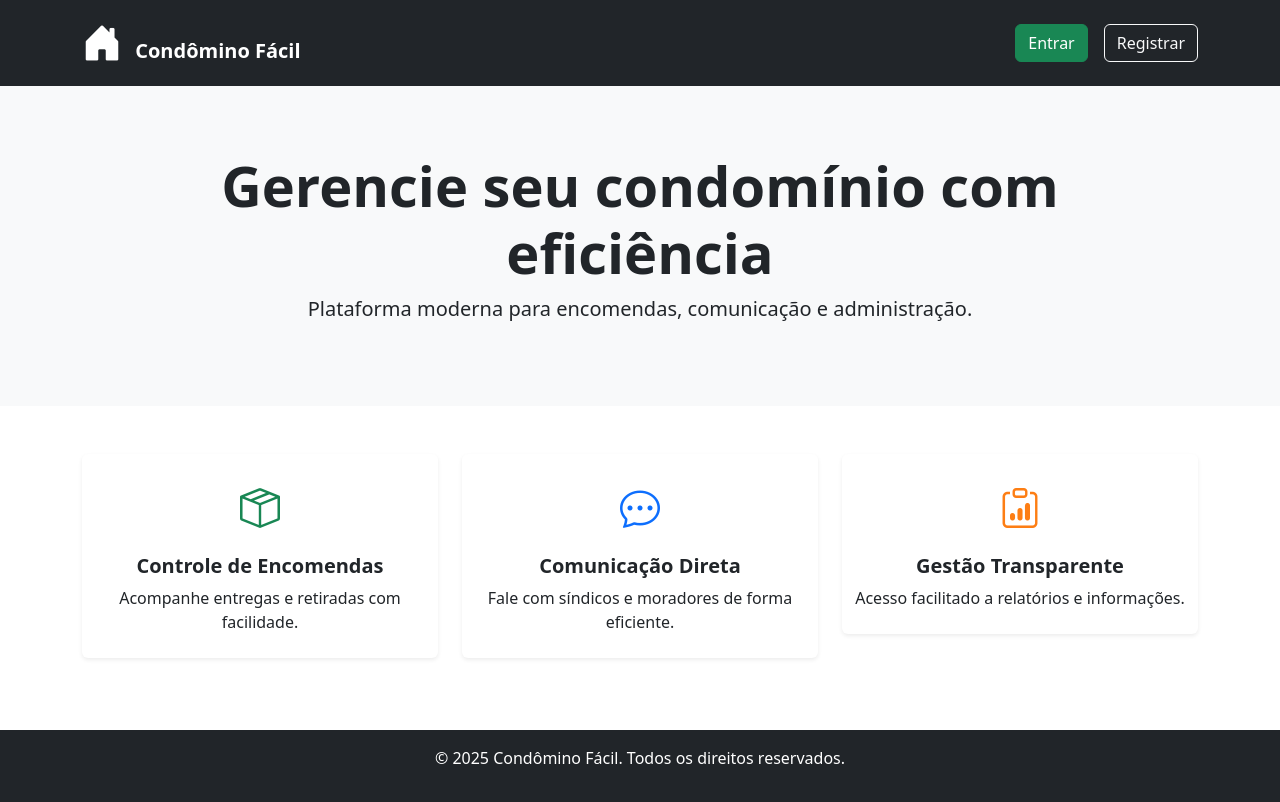
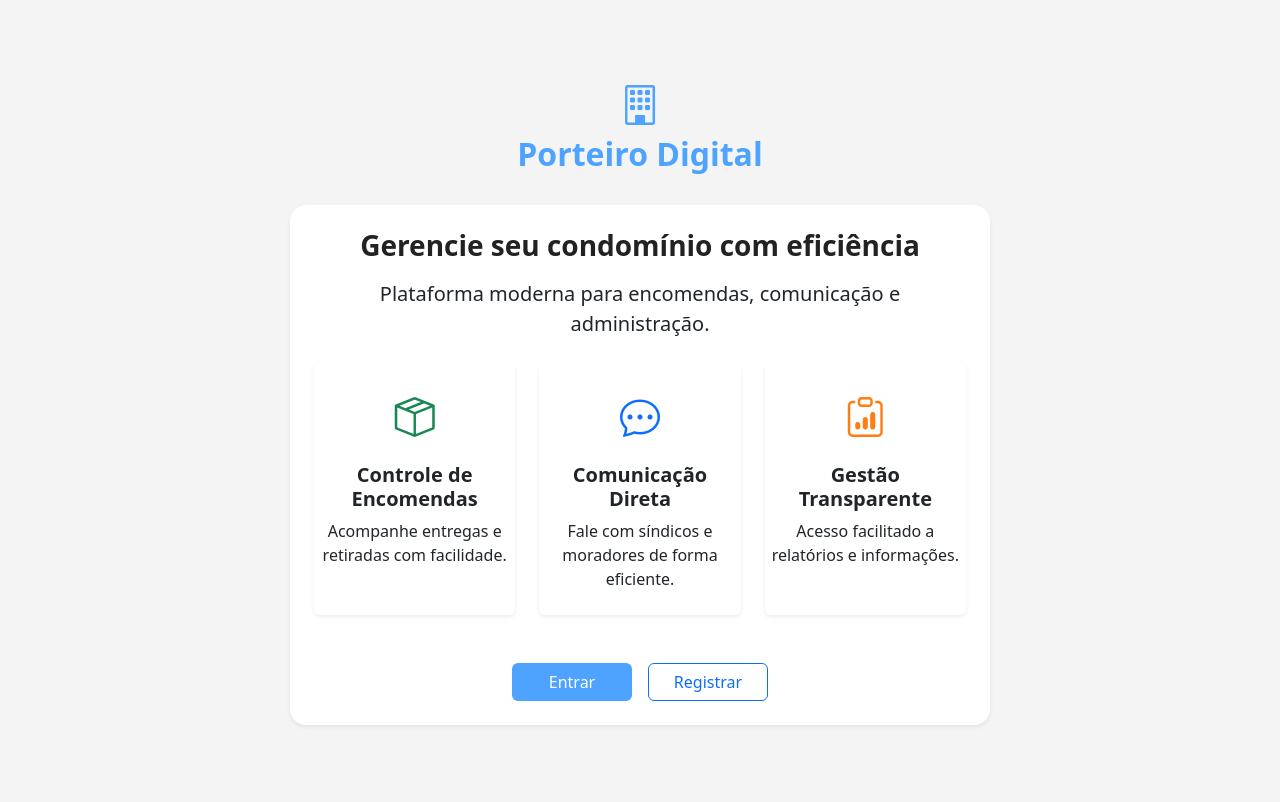
Before and after one commit to NicolasGayb/PorteiroDigital, a Flask app: page / in a window 1280 px wide. After the commit the page ends 726 px from the top, so only its background shows below. Run offline with Flask 3, Linux system fonts and the light colour scheme.

Commit message:
remodelar index

```diff
--- a/templates/index.html
+++ b/templates/index.html
@@ -9,35 +9,19 @@
     <!-- Ícones Bootstrap -->
     <link rel="stylesheet" href="https://cdn.jsdelivr.net/npm/bootstrap-icons@1.10.5/font/bootstrap-icons.css">
 </head>
-<body>
+<body style="background: #f4f4f4;">
 
-    <!-- Barra de navegação elegante -->
-    <nav class="navbar navbar-expand-lg navbar-dark bg-dark">
-        <div class="container d-flex justify-content-between">
-            <a class="navbar-brand" href="/">
-                <i class="bi bi-house-door-fill" style="font-size: 2.5rem; color: #fff;"></i>
-                <span class="ms-2 fw-bold">Condômino Fácil</span>
-            </a>
-            <div class="d-flex gap-3">
-                <a href="/login" class="btn btn-success">Entrar</a>
-                <a href="/register" class="btn btn-outline-light">Registrar</a>
+  <div class="container d-flex flex-column align-items-center justify-content-center" style="min-height: 100vh;">
+    <div class="text-center mb-4">
+      <i class="bi bi-building" style="font-size: 2.5rem; color: #4da3ff;"></i>
+      <h1 class="fw-bold" style="color: #4da3ff; font-size: 2rem;">Porteiro Digital</h1>
     </div>
-        </div>
-    </nav>
-
-    <!-- Hero Section minimalista -->
-    <header class="hero d-flex align-items-center justify-content-center" style="min-height: 40vh; background: #f8f9fa;">
-        <div class="container text-center">
-            <h1 class="display-4 fw-bold">Gerencie seu condomínio com eficiência</h1>
-            <p class="lead">Plataforma moderna para encomendas, comunicação e administração.</p>
-        </div>
-    </header>
-
-    <!-- Seção de Recursos minimalista -->
-    <section class="features container mt-5">
+    <div class="bg-white p-4 rounded-4 shadow-sm" style="width: 100%; max-width: 700px;">
+      <h3 class="fw-bold mb-3 text-center" style="color: #222;">Gerencie seu condomínio com eficiência</h3>
+      <p class="lead text-center mb-4">Plataforma moderna para encomendas, comunicação e administração.</p>
       <div class="row text-center">
         <div class="col-md-4 mb-4">
-                <div class="card border-0 shadow-sm py-4">
+          <div class="card border-0 shadow-sm py-4 h-100">
             <div class="mb-3">
               <i class="bi bi-box-seam" style="font-size: 2.5rem; color: #198754;"></i>
             </div>
@@ -46,7 +30,7 @@
           </div>
         </div>
         <div class="col-md-4 mb-4">
-                <div class="card border-0 shadow-sm py-4">
+          <div class="card border-0 shadow-sm py-4 h-100">
             <div class="mb-3">
               <i class="bi bi-chat-dots" style="font-size: 2.5rem; color: #0d6efd;"></i>
             </div>
@@ -55,7 +39,7 @@
           </div>
         </div>
         <div class="col-md-4 mb-4">
-                <div class="card border-0 shadow-sm py-4">
+          <div class="card border-0 shadow-sm py-4 h-100">
             <div class="mb-3">
               <i class="bi bi-clipboard-data" style="font-size: 2.5rem; color: #fd7e14;"></i>
             </div>
@@ -64,12 +48,12 @@
           </div>
         </div>
       </div>
-    </section>
-
-    <!-- Rodapé moderno -->
-    <footer class="footer text-center mt-5 bg-dark text-white p-3">
-        <p>© 2025 Condômino Fácil. Todos os direitos reservados.</p>
-    </footer>
+      <div class="d-flex justify-content-center gap-3 mt-4">
+        <a href="/login" class="btn" style="background: #4da3ff; color: #fff; font-weight: 500; min-width: 120px;">Entrar</a>
+        <a href="/register" class="btn btn-outline-primary" style="font-weight: 500; min-width: 120px;">Registrar</a>
+      </div>
+    </div>
+  </div>
 
   <script src="https://cdn.jsdelivr.net/npm/bootstrap@5.3.0/dist/js/bootstrap.bundle.min.js"></script>
 </body>
```
Lines whose indentation alone changed are shown as unchanged.
